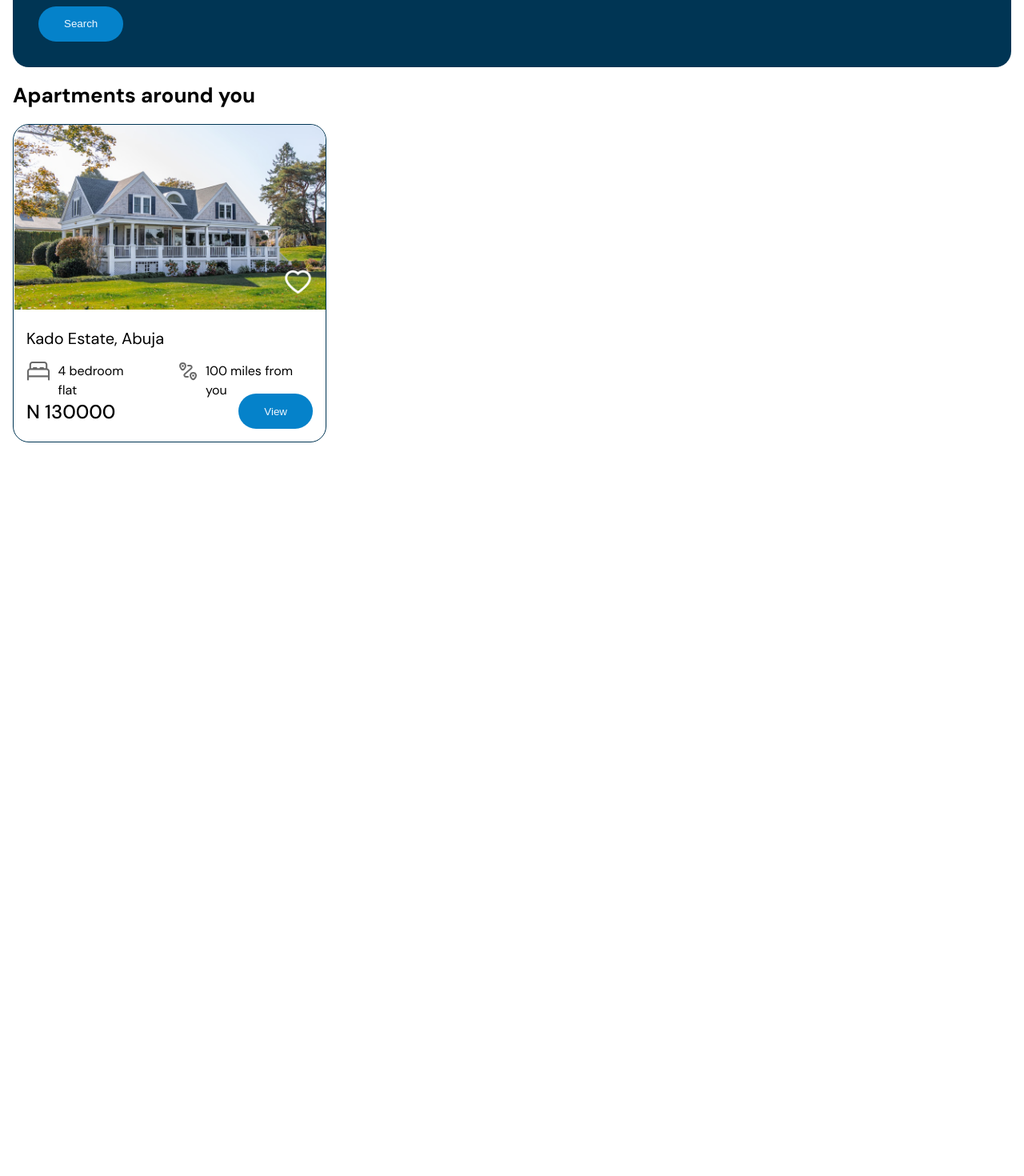
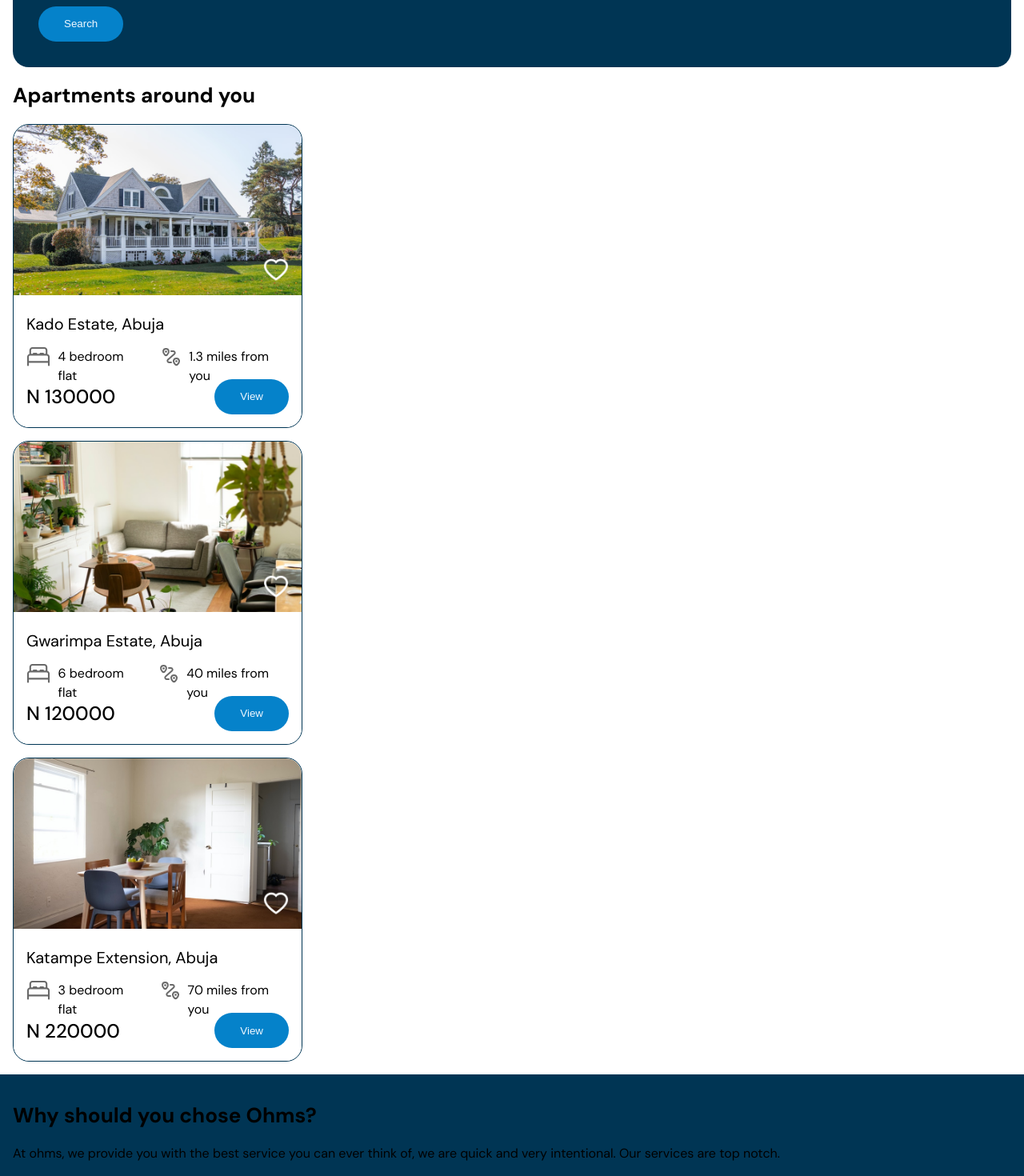
Before and after one commit to JolomiTee/Ohms, a React (Vite) app: page / in a window 1280 px wide. Shown: the part 1125-2595 px from the top of the page at 80% size. Before the commit the page ends 1694 px from the top, so only its background shows below. Built offline with nearby package versions, Linux system fonts and the light colour scheme; a web font is replaced by a local one.

Commit message:
Making Reasons Section

```diff
--- a/src/App.jsx
+++ b/src/App.jsx
@@ -6,6 +6,7 @@ import '../src/assets/css/Components.css'
 import Navbar from './components/Navbar'
 import Hero from './components/Hero'
 import Apartment from './components/Apartments'
+import Reasons from './components/Reasons'
 import Content from './utilities/Content'
 
 
@@ -19,6 +20,7 @@ function App() {
       {Nav}
       <Hero />
       <Apartment />
+      <Reasons />
     </>
   )
 }
--- a/src/assets/css/Components.css
+++ b/src/assets/css/Components.css
@@ -166,7 +166,7 @@ button:hover{
     width: 100%;
     margin-right: -24px;
 }
-.apartmentHeader{
+.secondaryHeader{
     font-size: 26px;
     font-weight: 700;
     letter-spacing: 0em;
@@ -179,10 +179,7 @@ button:hover{
     border: 1px solid #003554;
     border-radius: 20px;
     margin-bottom: 1rem;
-    max-width: 390px;
-}
-.cardImageContainer{
-    padding: .5px;
+    max-width: 360px;
 }
 .cardImage{
     width: 100%;
@@ -190,6 +187,8 @@ button:hover{
 }
 .cardDetails{
     padding: 1rem;
+    background: #fff !important;
+    border-radius: 20px;
 }
 .aptLocation{
     font-size: 20px;
@@ -221,3 +220,9 @@ button:hover{
     line-height: 31px;
     letter-spacing: 0em;
 }
+
+/* REASONS| */
+.reasons{
+    padding: 1rem;
+    background: #003554;
+}
--- a/src/components/Apartments.jsx
+++ b/src/components/Apartments.jsx
@@ -7,10 +7,12 @@ const Apartments = () => {
     <section className='apartments'>
       <Search />
 
-      <h2 className='apartmentHeader'>Apartments around you</h2>
+      <h2 className='secondaryHeader'>Apartments around you</h2>
 
       <div className='cards'>
-        <Cards imgsrc='apt1.png' location='Kado Estate, Abuja' rooms={4} miles={100} price={130000} />
+        <Cards imgsrc='apt1.png' location='Kado Estate, Abuja' rooms={4} miles={1.3} price={130000} />
+        <Cards imgsrc='apt2.png' location='Gwarimpa Estate, Abuja' rooms={6} miles={40} price={120000} />
+        <Cards imgsrc='apt3.png' location='Katampe Extension, Abuja' rooms={3} miles={70} price={220000} />
       </div>
     </section>
   )
--- a/src/components/Reasons.jsx
+++ b/src/components/Reasons.jsx
@@ -2,7 +2,10 @@ import React from 'react'
 
 const Reasons = () => {
   return (
-    <div>Reasons</div>
+    <div className='reasons'>
+      <h3 className='secondaryHeader'>Why should you chose Ohms?</h3>
+      <p>At ohms, we provide you with the best service you can ever think of, we are quick and very intentional. Our services are top notch.</p>
+    </div>
   )
 }
 
```
